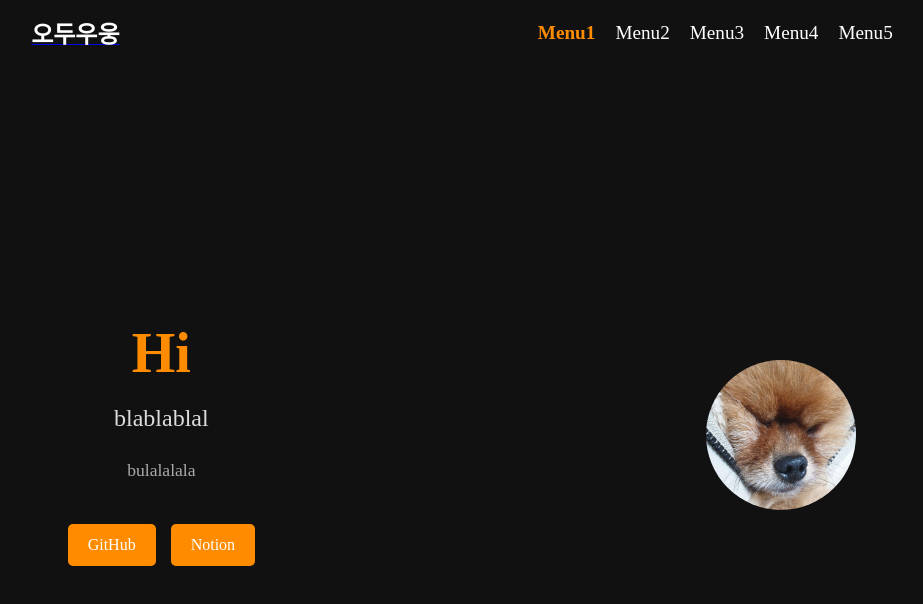
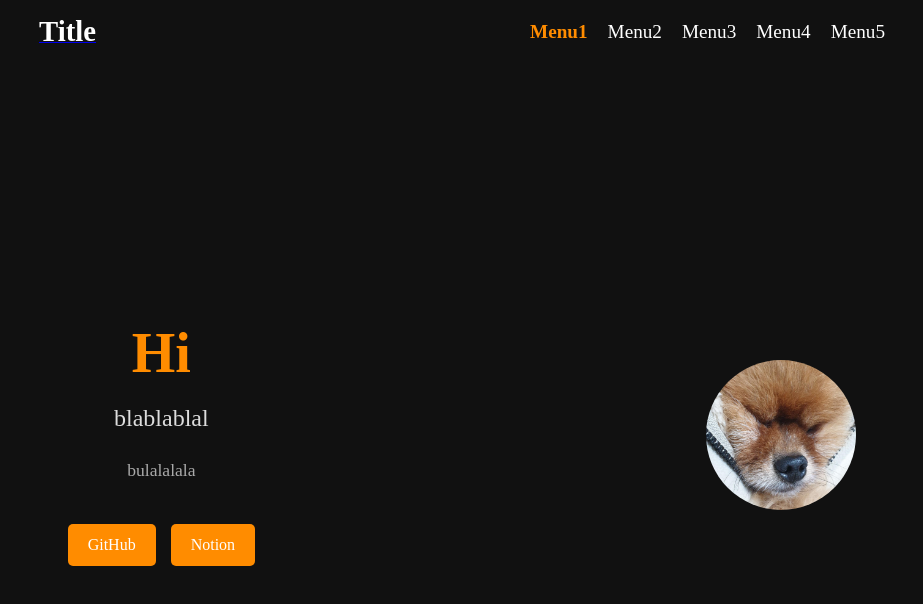
Before and after one commit to DongHyeonKim-tech/portfolio, a Next.js app: page / in a window 1280 px wide. Shown: the top 604 px of the page, without its empty margins (178-1101 px from the left). Built offline with nearby package versions, Linux system fonts and the light colour scheme.

Commit message:
[수정] title font-size, 문구 변경

```diff
--- a/src/layout/Header.tsx
+++ b/src/layout/Header.tsx
@@ -26,7 +26,7 @@ const Logo = styled.span`
   }
 
   @media (min-width: 1200px) {
-    font-size: 1.5rem;
+    font-size: 1.8rem;
   }
 `;
 
@@ -71,7 +71,7 @@ const Header = ({ activeSection }: HeaderProps) => {
   return (
     <HeaderContainer>
       <Link href="/">
-        <Logo>오두우웅</Logo>
+        <Logo>Title</Logo>
       </Link>
       <Menu>
         <MenuItem
```
